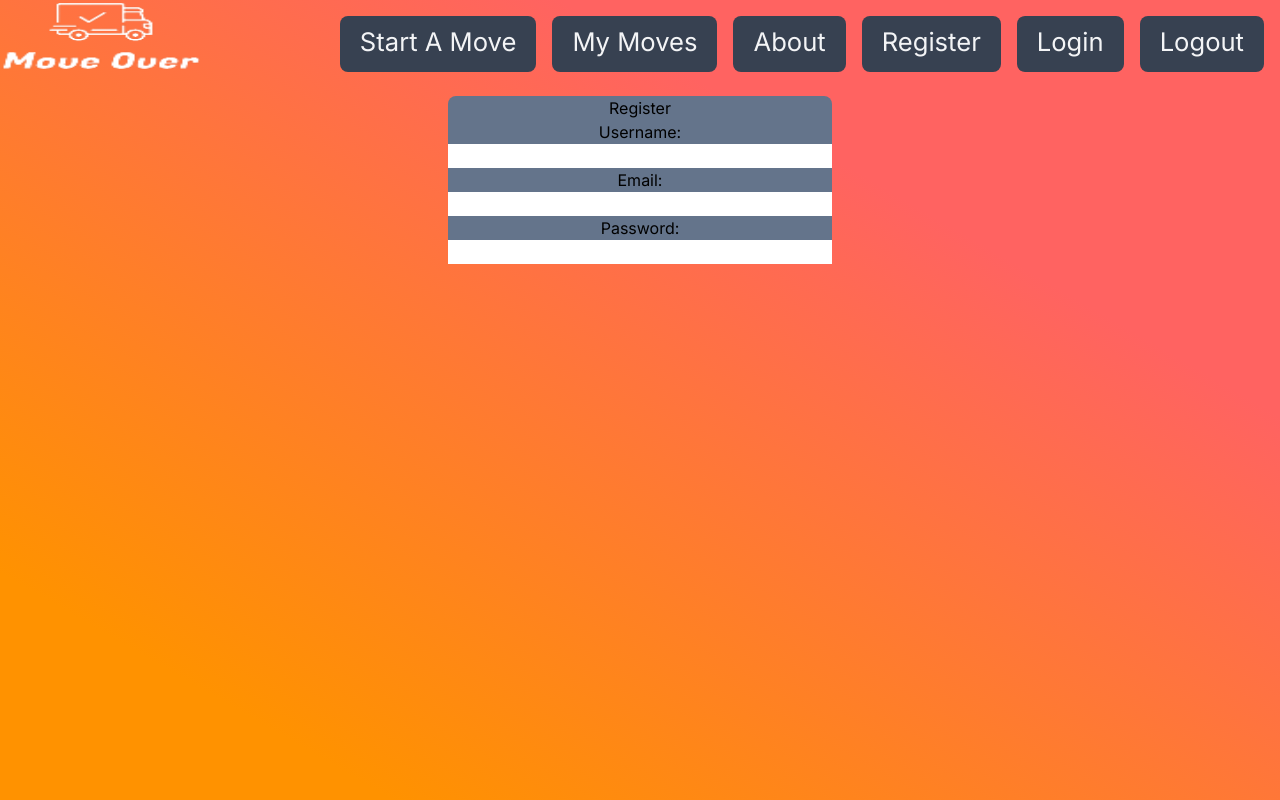
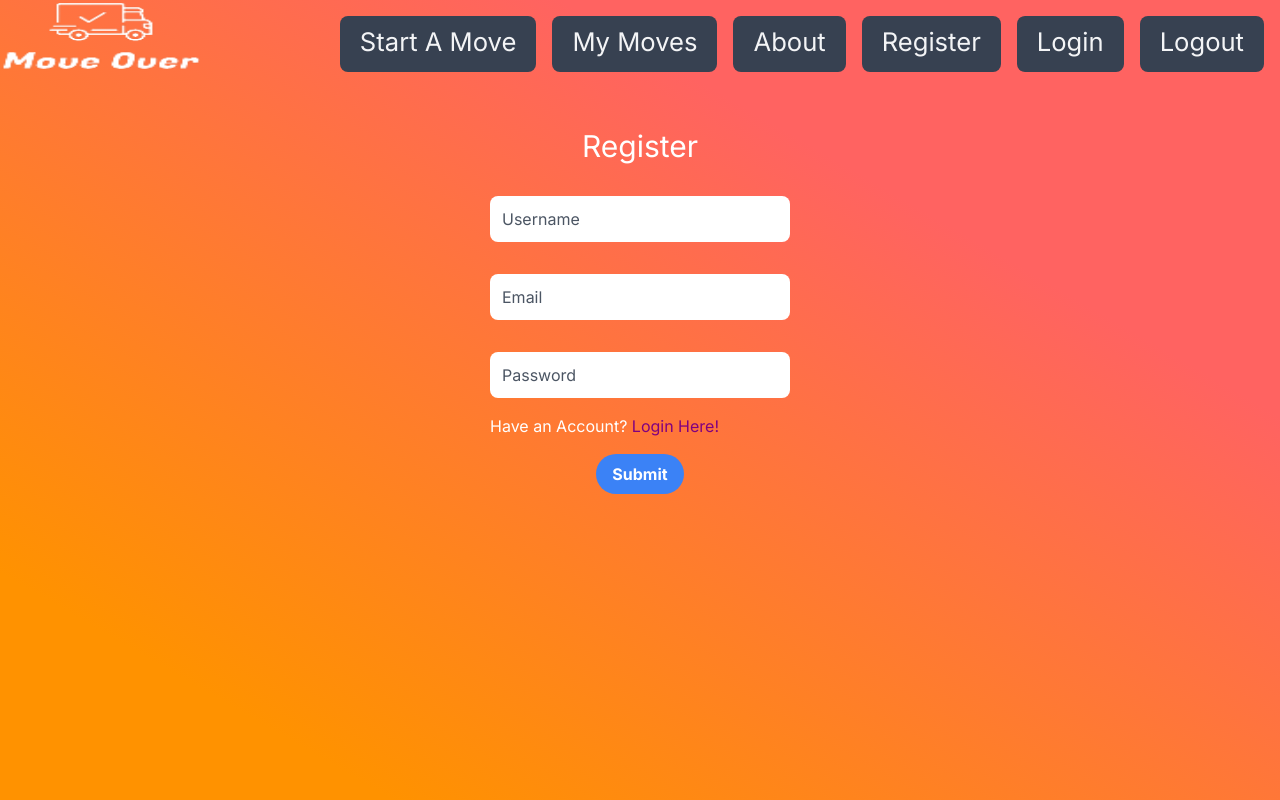
Before and after one commit to ahua1994/move-over-app, a Next.js app: page /register in a window 1280 px wide. Built offline with nearby package versions, Linux system fonts and the light colour scheme.

Commit message:
form styling

```diff
--- a/src/app/globals.css
+++ b/src/app/globals.css
@@ -19,7 +19,8 @@
 body {
   color: white;
   background: linear-gradient(30deg, rgb(255, 146, 0) 14.7%, rgb(255, 99, 97) 73%);
-  min-height: 100vh;
+  min-height: calc(100vh - 8rem);
+  margin-top: 8rem;
 }
 
 nav{
--- a/src/app/register/page.jsx
+++ b/src/app/register/page.jsx
@@ -2,17 +2,62 @@
 
 const Register = () => {
     return (
-        <div className="Register flex justify-center items-center pt-24">
-            <div className="reg-form text-black bg-slate-500 w-[30%] text-center rounded-lg">
-                <h1>Register</h1>
+        <div className="Register flex justify-center items-center mt-24">
+            <div className="reg-form w-[16%] text-center rounded-lg min-w-[300px]">
+                <h1 className="text-3xl">Register</h1>
                 {/* make better tailwind input/label */}
-                <form action="" className="flex flex-col">
-                    <label htmlFor="username">Username:</label>
-                    <input id="username" type="text" name="username" />
-                    <label htmlFor="email">Email:</label>
-                    <input id="email" type="text" name="email" />
-                    <label htmlFor="password">Password:</label>
-                    <input id="password" type="password" name="password" />
+                <form action="" className="flex flex-col items-start py-4">
+                    <div className="relative w-full">
+                        <input
+                            id="username"
+                            placeholder=" "
+                            required
+                            className="text-black my-4 block px-2.5 pb-2.5 pt-4 w-full text-sm rounded-lg border-1 appearance-none border-gray-600 focus:border-blue-500 focus:outline-none focus:ring-0 peer"
+                        />
+                        <label
+                            htmlFor="username"
+                            className="absolute text-gray-600 duration-200 transform -translate-y-4 scale-85 top-2 z-10 origin-[0] px-2 peer-focus:px-2 peer-focus:text-blue-600 peer-focus:dark:text-blue-500 peer-placeholder-shown:scale-100 peer-placeholder-shown:-translate-y-1/2 peer-placeholder-shown:top-1/2 peer-focus:top-2 peer-focus:scale-85 peer-focus:-translate-y-4 left-1"
+                        >
+                            Username
+                        </label>
+                    </div>
+                    <div className="relative w-full">
+                        <input
+                            id="email"
+                            type="email"
+                            required
+                            placeholder=" "
+                            className="text-black my-4 block px-2.5 pb-2.5 pt-4 w-full text-sm rounded-lg border-1 appearance-none border-gray-600 focus:border-blue-500 focus:outline-none focus:ring-0 peer"
+                        />
+                        <label
+                            htmlFor="email"
+                            className="absolute text-gray-600 duration-200 transform -translate-y-4 scale-85 top-2 z-10 origin-[0] px-2 peer-focus:px-2 peer-focus:text-blue-600 peer-focus:dark:text-blue-500 peer-placeholder-shown:scale-100 peer-placeholder-shown:-translate-y-1/2 peer-placeholder-shown:top-1/2 peer-focus:top-2 peer-focus:scale-85 peer-focus:-translate-y-4 left-1"
+                        >
+                            Email
+                        </label>
+                    </div>
+                    <div className="relative w-full">
+                        <input
+                            id="password"
+                            type="password"
+                            required
+                            placeholder=" "
+                            className="text-black my-4 block px-2.5 pb-2.5 pt-4 w-full text-sm rounded-lg border-1 appearance-none border-gray-600 focus:border-blue-500 focus:outline-none focus:ring-0 peer"
+                        />
+                        <label
+                            htmlFor="password"
+                            className="absolute text-gray-600 duration-200 transform -translate-y-4 scale-85 top-2 z-10 origin-[0] px-2 peer-focus:px-2 peer-focus:text-blue-600 peer-focus:dark:text-blue-500 peer-placeholder-shown:scale-100 peer-placeholder-shown:-translate-y-1/2 peer-placeholder-shown:top-1/2 peer-focus:top-2 peer-focus:scale-85 peer-focus:-translate-y-4 left-1"
+                        >
+                            Password
+                        </label>
+                    </div>
+                    <p>
+                        Have an Account?{" "}
+                        <span className="text-[purple] cursor-pointer">Login Here!</span>
+                    </p>
+                    <button className="bg-blue-500 hover:bg-blue-700 self-center text-white font-bold py-2 px-4 rounded-full active:bg-blue-600 mt-4">
+                        Submit
+                    </button>
                 </form>
             </div>
         </div>
```
Also changed, not shown: tailwind.config.js (+7 -7 lines).
